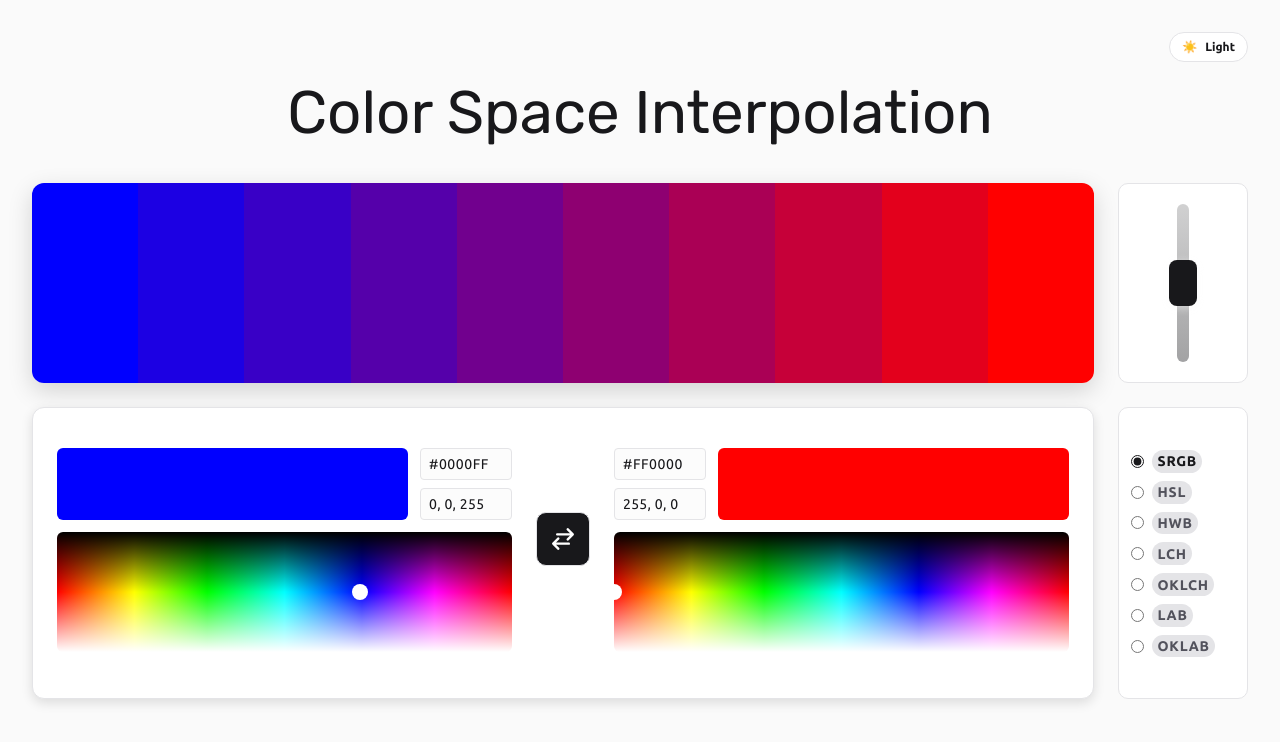
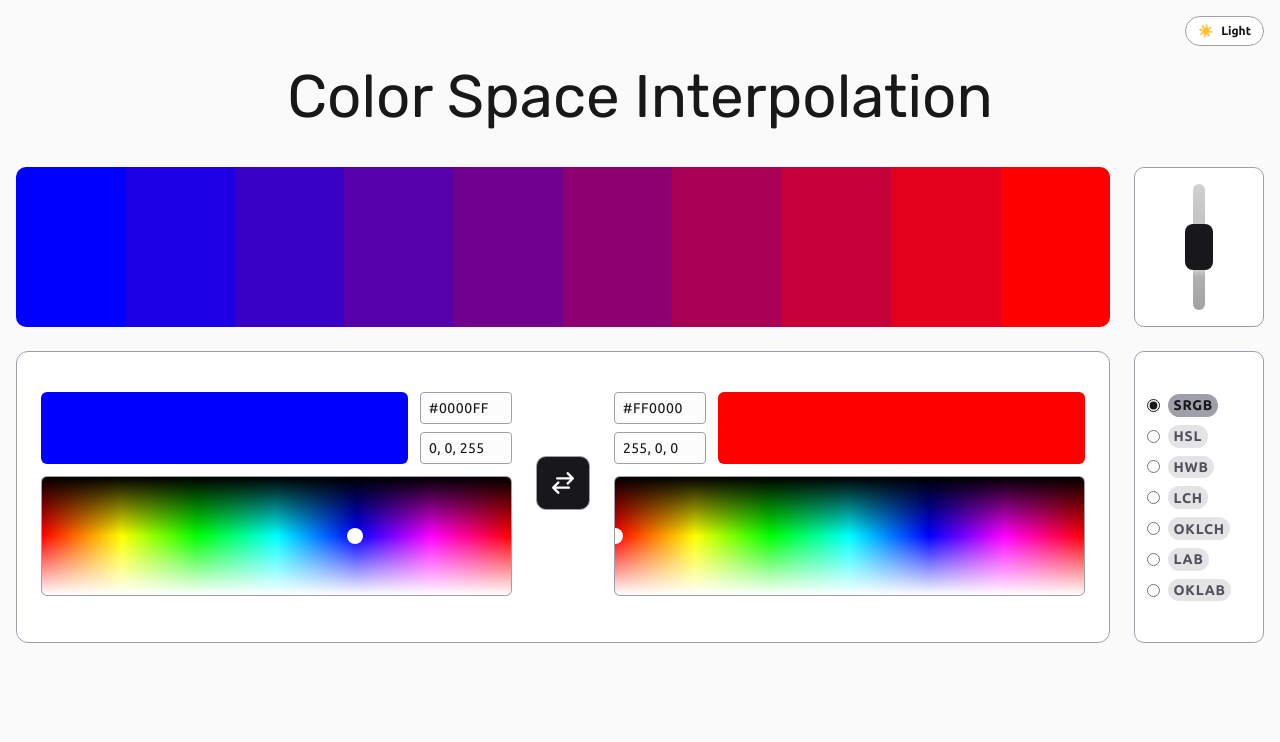
Before and after one commit to ofsound/gemini-colors, a React (Vite) app: page / in a window 1280 px wide. Shown: the top 742 px of the page. Built offline with nearby package versions, Linux system fonts and the light colour scheme.

Commit message:
Remove shadow from ColorDisplay

```diff
--- a/src/App.tsx
+++ b/src/App.tsx
@@ -1,4 +1,4 @@
-import { useState, type KeyboardEvent } from "react";
+import { useRef, useState, type KeyboardEvent } from "react";
 import { ColorDisplay } from "./components/ColorDisplay";
 import { StepsSlider } from "./components/StepsSlider";
 import type { ColorSpace } from "./types/color";
@@ -22,8 +22,9 @@ function App() {
   const [steps, setSteps] = useState(10);
   const [colorSpace, setColorSpace] = useState<ColorSpace>("srgb");
 
-  const handleColorSpaceKeyDown =
-    (currentIndex: number) => (event: KeyboardEvent<HTMLInputElement>) => {
+  const radioGroupRef = useRef<HTMLDivElement>(null);
+
+  const handleColorSpaceKeyDown = (event: KeyboardEvent<HTMLDivElement>) => {
     const { key } = event;
     const isArrowKey =
       key === "ArrowDown" ||
@@ -36,6 +37,7 @@ function App() {
 
     event.preventDefault();
 
+    const currentIndex = COLOR_SPACES.indexOf(colorSpace);
     let nextIndex = currentIndex;
 
     if (key === "ArrowDown" || key === "ArrowRight") {
@@ -43,8 +45,7 @@ function App() {
     }
 
     if (key === "ArrowUp" || key === "ArrowLeft") {
-        nextIndex =
-          (currentIndex - 1 + COLOR_SPACES.length) % COLOR_SPACES.length;
+      nextIndex = (currentIndex - 1 + COLOR_SPACES.length) % COLOR_SPACES.length;
     }
 
     if (key === "Home") nextIndex = 0;
@@ -54,15 +55,13 @@ function App() {
     setColorSpace(nextValue);
 
     requestAnimationFrame(() => {
-        const nextRadio = document.querySelector<HTMLInputElement>(
-          `input[name="color-space"][value="${nextValue}"]`,
-        );
-        nextRadio?.focus();
+      const radios = radioGroupRef.current?.querySelectorAll<HTMLDivElement>('[role="radio"]');
+      radios?.[nextIndex]?.focus();
     });
   };
 
   return (
-    <div className="bg-background text-foreground mx-auto min-h-screen w-full max-w-[1280px] p-4 text-center font-sans text-sm antialiased sm:p-5 md:p-6 lg:p-8">
+    <div className="bg-background text-foreground mx-auto min-h-screen w-full max-w-[1280px] p-4 text-center font-sans text-sm antialiased">
       <header>
         <div className="mb-4 flex items-center justify-end">
           <button
@@ -84,13 +83,12 @@ function App() {
       </header>
 
       <main>
-        <div className="mb-6 flex h-[160px] items-stretch gap-6 sm:h-[180px] md:h-[200px]">
+        <div className="mb-6 flex h-[160px] items-stretch gap-6">
           <ColorDisplay
             startColor={startColor}
             endColor={endColor}
             steps={steps}
             colorSpace={colorSpace}
-            mode="static"
           />
 
           <div
@@ -102,7 +100,7 @@ function App() {
         </div>
 
         <div className="flex items-stretch gap-6">
-          <div className="border-border bg-surface mt-0 flex min-w-0 flex-1 flex-col gap-12 rounded-xl border px-4 pt-8 pb-2 shadow-[0_4px_12px_rgba(0,0,0,0.12)]">
+          <div className="border-border bg-surface mt-0 flex min-w-0 flex-1 flex-col gap-12 rounded-xl border px-4 pt-8 pb-2">
             <div className="mb-[30px] flex flex-nowrap items-start justify-start gap-4">
               <ChromeColorPicker
                 value={startColor}
@@ -140,32 +138,52 @@ function App() {
           </div>
 
           <div className="border-border bg-surface flex min-h-[215px] w-[130px] flex-none self-stretch rounded-[10px] border px-2 py-2 pt-10">
-            <fieldset
-              className="m-0 flex w-full flex-col gap-1 border-0 p-0"
+            <div
+              ref={radioGroupRef}
+              role="radiogroup"
               aria-label="Color space"
+              className="flex w-full flex-col gap-1"
+              onKeyDown={handleColorSpaceKeyDown}
             >
-              {COLOR_SPACES.map((space) => (
-                <label
+              {COLOR_SPACES.map((space, index) => {
+                const isSelected = colorSpace === space;
+                return (
+                  <div
                     key={space}
-                  className="flex w-full items-center justify-start gap-2 px-1 py-0.5 text-sm font-bold tracking-[0.05em] uppercase"
+                    role="radio"
+                    aria-checked={isSelected}
+                    tabIndex={isSelected ? 0 : -1}
+                    onClick={() => setColorSpace(space)}
+                    onKeyDown={(e) => {
+                      if (e.key === " " || e.key === "Enter") {
+                        e.preventDefault();
+                        setColorSpace(space);
+                      }
+                    }}
+                    data-index={index}
+                    className="focus-visible:outline-focus/60 flex w-full cursor-pointer items-center justify-start gap-2 px-1 py-0.5 text-sm font-bold tracking-[0.05em] uppercase outline-none focus-visible:outline-2 focus-visible:outline-offset-2"
                   >
                     <input
-                    className="peer accent-foreground focus-visible:outline-focus/60 m-0 scale-100 focus-visible:outline-2 focus-visible:outline-offset-2"
                       type="radio"
-                    name="color-space"
-                    value={space}
-                    checked={colorSpace === space}
-                    onChange={() => setColorSpace(space)}
-                    onKeyDown={handleColorSpaceKeyDown(
-                      COLOR_SPACES.indexOf(space),
-                    )}
+                      aria-hidden="true"
+                      tabIndex={-1}
+                      readOnly
+                      checked={isSelected}
+                      className="accent-foreground pointer-events-none m-0 scale-100"
                     />
-                  <span className="bg-neutral-bg text-neutral-fg peer-checked:bg-border peer-checked:text-foreground inline-flex w-max max-w-full items-center justify-center rounded-full px-[0.4em] py-[0.1em]">
+                    <span
+                      className={`inline-flex w-max max-w-full items-center justify-center rounded-full px-[0.4em] py-[0.1em] ${
+                        isSelected
+                          ? "bg-border text-foreground"
+                          : "bg-neutral-bg text-neutral-fg"
+                      }`}
+                    >
                       {space.toUpperCase()}
                     </span>
-                </label>
-              ))}
-            </fieldset>
+                  </div>
+                );
+              })}
+            </div>
           </div>
         </div>
       </main>
--- a/src/components/ChromeColorPicker.tsx
+++ b/src/components/ChromeColorPicker.tsx
@@ -295,7 +295,7 @@ export const ChromeColorPicker: React.FC<ChromeColorPickerProps> = ({
 
       <div
         id={`${label}-xy-panel`}
-        className="relative h-[clamp(80px,18.5vw,120px)] cursor-crosshair touch-none overflow-hidden rounded-md"
+        className="border-border relative h-[clamp(80px,18.5vw,120px)] cursor-crosshair touch-none overflow-hidden rounded-md border"
         style={{ background: SV_PANEL_BACKGROUND }}
         onPointerDown={onXYPointerDown}
         role="slider"
--- a/src/components/ColorDisplay.tsx
+++ b/src/components/ColorDisplay.tsx
@@ -1,12 +1,11 @@
-import React, { useEffect, useRef, useState } from "react";
-import type { ColorSpace, DisplayMode } from "../types/color";
+import React from "react";
+import type { ColorSpace } from "../types/color";
 
 interface ColorDisplayProps {
   startColor: string;
   endColor: string;
   steps: number;
   colorSpace: ColorSpace;
-  mode: DisplayMode;
 }
 
 export const ColorDisplay: React.FC<ColorDisplayProps> = ({
@@ -14,58 +13,7 @@ export const ColorDisplay: React.FC<ColorDisplayProps> = ({
   endColor,
   steps,
   colorSpace,
-  mode,
 }) => {
-  const [animationProgress, setAnimationProgress] = useState(0);
-  const requestRef = useRef<number | undefined>(undefined);
-  const startTimeRef = useRef<number | undefined>(undefined);
-
-  const animate = (time: number) => {
-    if (startTimeRef.current === undefined) startTimeRef.current = time;
-    // const duration = 2000; // 2 seconds per cycle
-    const elapsed = time - startTimeRef.current;
-
-    // Ping pong logic
-    const cycle = 2000;
-    const totalTime = elapsed % (cycle * 2);
-    let progress = totalTime / cycle;
-    if (progress > 1) progress = 2 - progress;
-
-    setAnimationProgress(progress);
-    requestRef.current = requestAnimationFrame(animate);
-  };
-
-  useEffect(() => {
-    if (mode === "animation") {
-      startTimeRef.current = undefined;
-      requestRef.current = requestAnimationFrame(animate);
-    } else {
-      if (requestRef.current !== undefined)
-        cancelAnimationFrame(requestRef.current);
-    }
-    return () => {
-      if (requestRef.current !== undefined)
-        cancelAnimationFrame(requestRef.current);
-    };
-  }, [mode]);
-
-  if (mode === "animation") {
-    const percentage = animationProgress * 100;
-    const style = {
-      backgroundColor: `color-mix(in ${colorSpace}, ${startColor}, ${endColor} ${percentage}%)`,
-    };
-
-    return (
-      <div className="bg-surface mb-6 flex h-full min-h-[160px] items-center justify-center overflow-hidden rounded-[10px] [background-image:linear-gradient(45deg,color-mix(in_oklch,var(--semantic-neutral-bg)_50%,transparent)_25%,transparent_25%),linear-gradient(-45deg,color-mix(in_oklch,var(--semantic-neutral-bg)_50%,transparent)_25%,transparent_25%),linear-gradient(45deg,transparent_75%,color-mix(in_oklch,var(--semantic-neutral-bg)_50%,transparent)_75%),linear-gradient(-45deg,transparent_75%,color-mix(in_oklch,var(--semantic-neutral-bg)_50%,transparent)_75%)] [background-size:20px_20px] [background-position:0_0,0_10px,10px_-10px,-10px_0px] shadow-[0_8px_24px_rgba(0,0,0,0.16)] sm:mb-8 sm:min-h-[180px] sm:rounded-xl md:min-h-[200px]">
-        <div
-          className="flex size-[clamp(100px,25vw,150px)] items-center justify-center shadow-[0_0_30px_rgba(0,0,0,0.3)]"
-          style={style}
-        ></div>
-      </div>
-    );
-  }
-
-  // Static Mode
   const blocks = [];
   for (let i = 0; i < steps; i++) {
     const percentage = steps === 1 ? 0 : (i / (steps - 1)) * 100;
@@ -82,7 +30,7 @@ export const ColorDisplay: React.FC<ColorDisplayProps> = ({
   }
 
   return (
-    <div className="bg-surface mb-6 flex h-full min-h-[160px] flex-1 overflow-hidden rounded-[10px] [background-image:linear-gradient(45deg,color-mix(in_oklch,var(--semantic-neutral-bg)_50%,transparent)_25%,transparent_25%),linear-gradient(-45deg,color-mix(in_oklch,var(--semantic-neutral-bg)_50%,transparent)_25%,transparent_25%),linear-gradient(45deg,transparent_75%,color-mix(in_oklch,var(--semantic-neutral-bg)_50%,transparent)_75%),linear-gradient(-45deg,transparent_75%,color-mix(in_oklch,var(--semantic-neutral-bg)_50%,transparent)_75%)] [background-size:20px_20px] [background-position:0_0,0_10px,10px_-10px,-10px_0px] shadow-[0_8px_24px_rgba(0,0,0,0.16)] sm:mb-8 sm:min-h-[180px] sm:rounded-xl md:min-h-[200px]">
+    <div className="bg-surface mb-6 flex h-full min-h-[160px] flex-1 overflow-hidden rounded-[10px]">
       {blocks}
     </div>
   );
--- a/src/index.css
+++ b/src/index.css
@@ -81,7 +81,7 @@
       theme(colors.zinc.300)
     );
     --semantic-border: light-dark(
-      theme(colors.zinc.200),
+      theme(colors.zinc.400),
       theme(colors.zinc.800)
     );
     --semantic-border-strong: light-dark(
--- a/src/types/color.ts
+++ b/src/types/color.ts
@@ -1,2 +1 @@
 export type ColorSpace = "srgb" | "hsl" | "hwb" | "lch" | "oklch" | "lab" | "oklab";
-export type DisplayMode = "static" | "animation";
```
Lines whose indentation alone changed are shown as unchanged.
